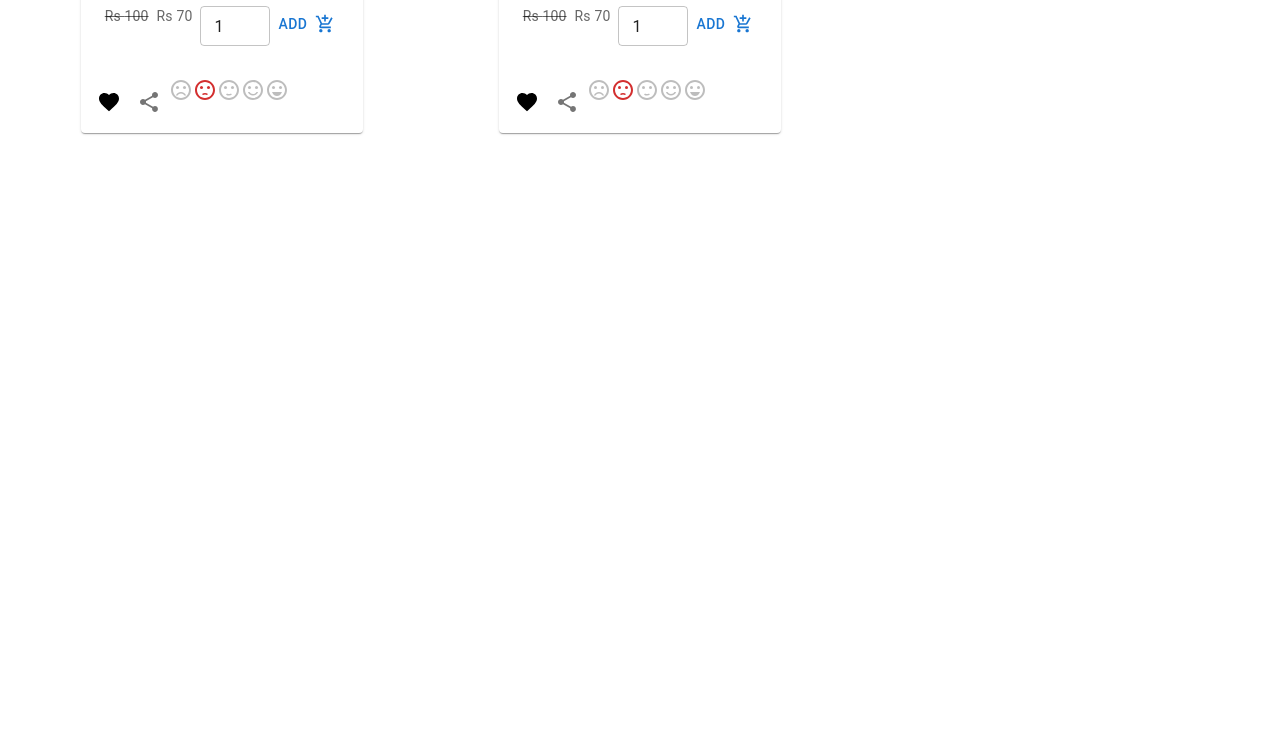
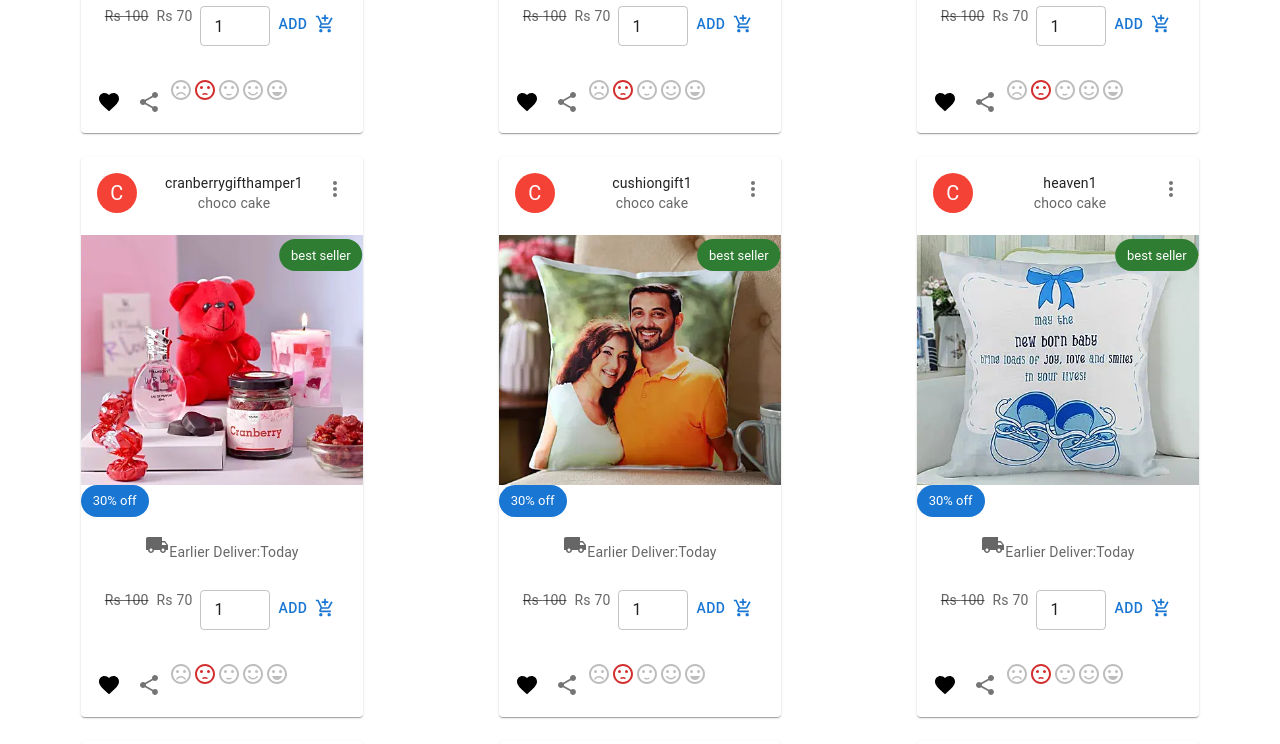
Before and after one commit to gsrrinathreddy/sriveni-react-ims, a React (Create React App) app: page /Gifts in a window 1280 px wide. Shown: the part 520-1264 px from the top of the page. Before the commit the page ends 800 px from the top, so only its background shows below. Built offline with nearby package versions, Linux system fonts and the light colour scheme.

Commit message:
initial push

```diff
--- a/src/features/Gifts/GiftView/GiftView.js
+++ b/src/features/Gifts/GiftView/GiftView.js
@@ -5,6 +5,15 @@ import {Box} from '@mui/material';
 //import cartComponent from '../../../components/cartComponent';
 import box1 from '../../../assets/Gifts/box_1.webp';
 import chocolategiftbox from '../../../assets/Gifts/chocolate-gift-box_1.webp';
+import collectionteagiftbox1 from '../../../assets/Gifts/collection-tea-gift-box_1.webp';
+import cranberrygifthamper1 from '../../../assets/Gifts/cranberry-gift-hamper_1.webp';
+import cushiongift1 from '../../../assets/Gifts/cushion-gift_1.webp';
+import heaven1 from '../../../assets/Gifts/heaven_1.webp';
+import lovegift1 from '../../../assets/Gifts/love-gift_1.webp'
+import moneyplantgiftcombo1 from '../../../assets/Gifts/money-plant-gift-combo_1.webp';
+import morningdewgiftbasket1 from '../../../assets/Gifts/morning-dew-gift-basket_1.webp'
+import napkingiftcombo1 from '../../../assets/Gifts/napkin-gift-combo_1.webp'
+
 import ItemCard from '../../../components/ItemCard';
 const GiftsList = [
     {
@@ -23,6 +32,71 @@ const GiftsList = [
     rating:4,
     sellingstatus:"best seller"
     },
+    {
+        title:"collectionteagiftbox1",
+        pic:collectionteagiftbox1,
+        actualprice:100,
+        discountprice:70,
+        rating:4,
+        sellingstatus:"best seller"
+        },
+        {
+            title:"cranberrygifthamper1",
+            pic:cranberrygifthamper1,
+            actualprice:100,
+            discountprice:70,
+            rating:4,
+            sellingstatus:"best seller"
+            },
+            {
+                title:"cushiongift1",
+                pic:cushiongift1,
+                actualprice:100,
+                discountprice:70,
+                rating:4,
+                sellingstatus:"best seller"
+                },
+                {
+                    title:"heaven1",
+                    pic:heaven1,
+                    actualprice:100,
+                    discountprice:70,
+                    rating:4,
+                    sellingstatus:"best seller"
+                    },
+                    {
+                        title:"lovegift1",
+                        pic:lovegift1,
+                        actualprice:100,
+                        discountprice:70,
+                        rating:4,
+                        sellingstatus:"best seller"
+                        },
+                        {
+                            title:"moneyplantgiftcombo1",
+                            pic:moneyplantgiftcombo1,
+                            actualprice:100,
+                            discountprice:70,
+                            rating:4,
+                            sellingstatus:"best seller"
+                            },
+                            {
+                                title:"morningdewgiftbasket1",
+                                pic:morningdewgiftbasket1,
+                                actualprice:100,
+                                discountprice:70,
+                                rating:4,
+                                sellingstatus:"best seller"
+                                },
+                                {
+                                    title:"napkingiftcombo1",
+                                    pic:napkingiftcombo1,
+                                    actualprice:100,
+                                    discountprice:70,
+                                    rating:4,
+                                    sellingstatus:"best seller"
+                                    },
+
 
 ]
 export default function GiftView(){
--- a/src/features/Plant/PlantView/PlantView.js
+++ b/src/features/Plant/PlantView/PlantView.js
@@ -1,48 +1,45 @@
 // import {Button} from '@mui/material';
-// import Box from '@mui/material';
-// import Grid from '@mui/material/Grid';
-// import classicsyngoniumplant1 from '../../../assets/plants/classic-syngonium-plant_1.webp';
+ import Box from '@mui/material/Box';
+ import Grid from '@mui/material/Grid';
+ import classicsyngoniumplant1 from '../../../assets/plants/classic-syngonium-plant_1.jpg';
 
 // import CardComponent from "../../../components/Cardcomponent";
-// import{useDispatch,useSelector} from 'react-redux'
-// import ItemCard from '../../../components/ItemCard';
-// const PlantList = [
-//     {
-//         title:"classicsyngoniumplant1",
-//         pic:classicsyngoniumplant1,
-//         actualprice:100,
-//         discountprice:70,
-//         rating:4,
-//         sellingstatus:"best seller"
+ import{useDispatch,useSelector} from 'react-redux'
+ import ItemCard from '../../../components/ItemCard';
+ const PlantList = [
+    {
 
-//     },
-// ]
-// //import cartComponent from '../../../components/cartComponent';
-// //import {ordered,restocked}from'../PlantSlice'
-// export default function Plantview(){
-//     const dispatch=useDispatch();
-//     const noOfPlants = useSelector((state)=>state.Plants.noOfPlants);
-//     console.log('no of Plants',noOfPlants);
-//     let order=4
-//     return(
-//         <>
-//         <Box sx={{margin:'25px'}}></Box>
-//         <Grid container spacing={{ xs: 2, md: 3 }} columns={{ xs: 4, sm: 8, md: 12 }}>
-//          {
+       title:"classicsyngoniumplant1",
+         pic:classicsyngoniumplant1,
+         actualprice:100,
+         discountprice:70,
+         rating:4,
+         sellingstatus:"best seller"
 
-//                 PlantList.map((item)=>{
-//                     return(
-//                         <Grid item xs={2} sm={4} md={4} display='flex' justifyContent='center'>
-//                         <ItemCard title={item.title}
-//                                   pic={item.pic}
-//                                   actualprice={item.actualprice}
-//                                   discountprice={item.discountprice}
-//                                   sellingstatus={item.sellingstatus}/>
-//                         </Grid>
-//                     )
-//                    })
-//                 }
-//         </Grid>
-//         </>
-//     )
-// }
+   },
+]
+ // //import cartComponent from '../../../components/cartComponent';
+ // //import {ordered,restocked}from'../PlantSlice'
+export default function Plantview(){
+    const dispatch=useDispatch();
+    // // const noOfPlan = useSelector((state)=>state.Plant.noOfPlants);
+    // console.log('no of Plants',noOfPlants);
+    let order=4
+    let ordername='Plant'
+    return(
+        <>
+
+        <Box sx={{margin:'25px'}}>
+            {
+                PlantList.map((item)=>{
+                    return(
+                        <ItemCard   title={item.title}
+                                    pic={item.pic}
+                        ></ItemCard>
+                    )
+                })
+            }
+        </Box>
+        </>
+     )
+ }
--- a/src/pages/Plants/index.js
+++ b/src/pages/Plants/index.js
@@ -7,7 +7,7 @@ export default function Plants(){
     return(
         <>
         <PlantView/>
-        <Basicbutton imstext = {'sri'}/>
+
         </>
     )
 }
```
Also changed, not shown: src/assets/plants/classic-syngonium-plant_1.jpg (renamed from src/assets/plants/classic-syngonium-plant_1.webp).
